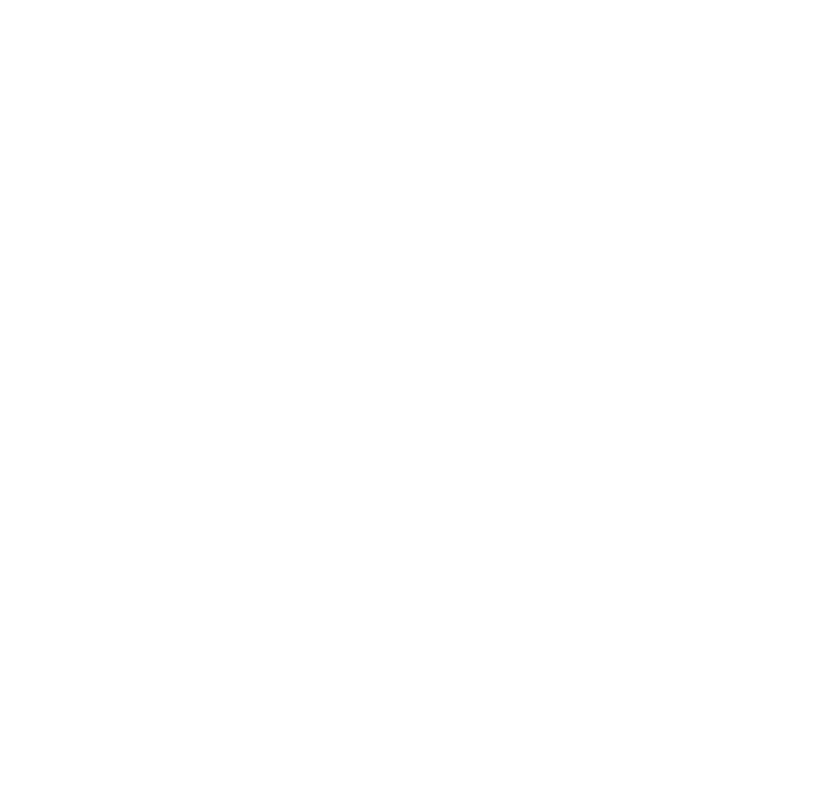
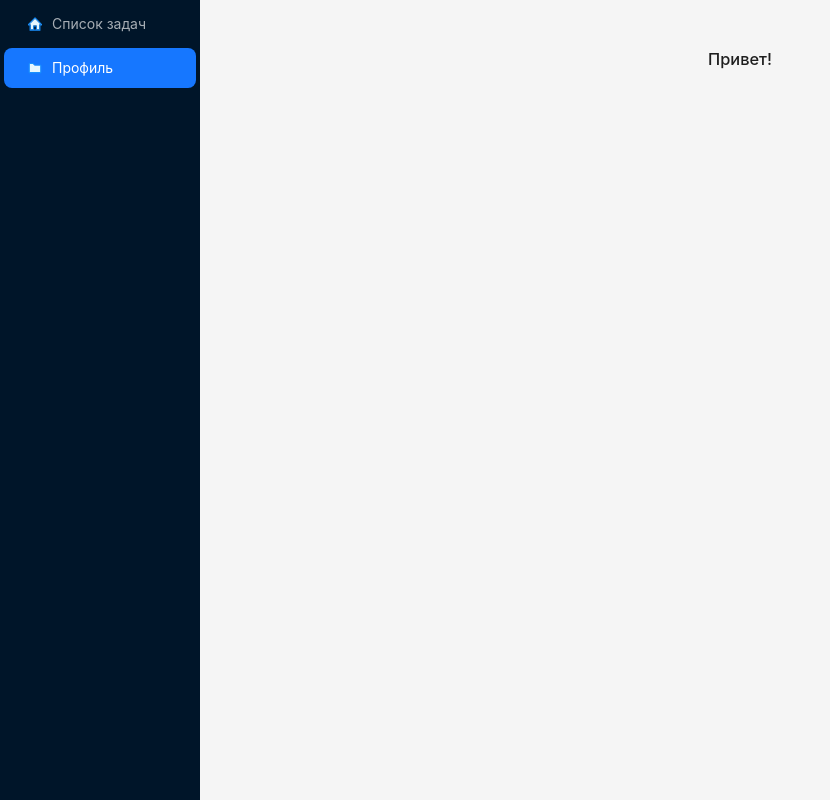
Before and after one commit to BentonFraizer/CRM-System, a Vue app: page /profile in a window 1280 px wide. Before the commit this address had no page. Shown: the whole page, without its empty margins (0-830 px from the left). Built offline with nearby package versions, Linux system fonts and the light colour scheme.

Commit message:
ED-2111 feat(todo-list): add profile page

```diff
--- a/src/layouts/Layout.vue
+++ b/src/layouts/AppLayout.vue
@@ -1,21 +1,26 @@
 <script setup lang="ts">
-import { ref, reactive, h } from 'vue'
+import { ref, reactive, h, computed } from 'vue'
 import { FolderTwoTone, HomeTwoTone } from '@ant-design/icons-vue'
+import { useRoute } from 'vue-router'
+import router from '@/router'
 
-const selectedKeys = ref<string[]>(['1'])
+const route = useRoute()
+const currentPath = computed(() => route.path)
+
+const selectedKeys = ref<string[]>([currentPath.value])
 
 const items = reactive([
   {
-    key: '1',
+    key: '/',
     icon: () => h(HomeTwoTone),
     label: 'Список задач',
-    onClick: () => console.log('Список задач clicked'),
+    onClick: () => router.push('/'),
   },
   {
-    key: '2',
+    key: '/profile',
     icon: () => h(FolderTwoTone),
     label: 'Профиль',
-    onClick: () => console.log('Профиль clicked'),
+    onClick: () => router.push('/profile'),
   },
 ])
 </script>
--- /dev/null
+++ b/src/pages/ProfileView.vue
@@ -0,0 +1,15 @@
+<script setup lang="ts">
+import AppLayout from '@/layouts/AppLayout.vue'
+</script>
+
+<template>
+  <AppLayout><h3 class="heading">Привет!</h3></AppLayout>
+</template>
+
+<style scoped>
+.heading {
+  display: flex;
+  justify-content: center;
+  margin: 50px;
+}
+</style>
--- a/src/pages/TodoListView.vue
+++ b/src/pages/TodoListView.vue
@@ -7,7 +7,7 @@ import TasksList from '@/components/TasksList.vue'
 import type { MetaResponse } from '@/types/api.ts'
 import type { Task, TaskInfo, TaskStatus } from '@/types/task.ts'
 import { loadTasks } from '@/helpers/helpers.ts'
-import Layout from '@/layouts/Layout.vue'
+import AppLayout from '@/layouts/AppLayout.vue'
 
 const tasksInfo = ref<MetaResponse<Task, TaskInfo>>()
 const isLoading = ref<boolean>(false)
@@ -32,7 +32,7 @@ onMounted(async () => {
 </script>
 
 <template>
-  <layout>
+  <AppLayout>
     <div class="container">
       <CreateTask @task-created="onUpdateTasks" />
 
@@ -53,7 +53,7 @@ onMounted(async () => {
 
       <div v-else>Список пуст</div>
     </div>
-  </layout>
+  </AppLayout>
 </template>
 
 <style scoped>
--- a/src/router/index.ts
+++ b/src/router/index.ts
@@ -1,10 +1,14 @@
 import { createRouter, createWebHistory } from 'vue-router'
 
 import TodoListView from '@/pages/TodoListView.vue'
+import ProfileView from '@/pages/ProfileView.vue'
 
 const router = createRouter({
   history: createWebHistory(import.meta.env.BASE_URL),
-  routes: [{ path: '/', component: TodoListView }],
+  routes: [
+    { path: '/', component: TodoListView },
+    { path: '/profile', component: ProfileView },
+  ],
 })
 
 export default router
```
